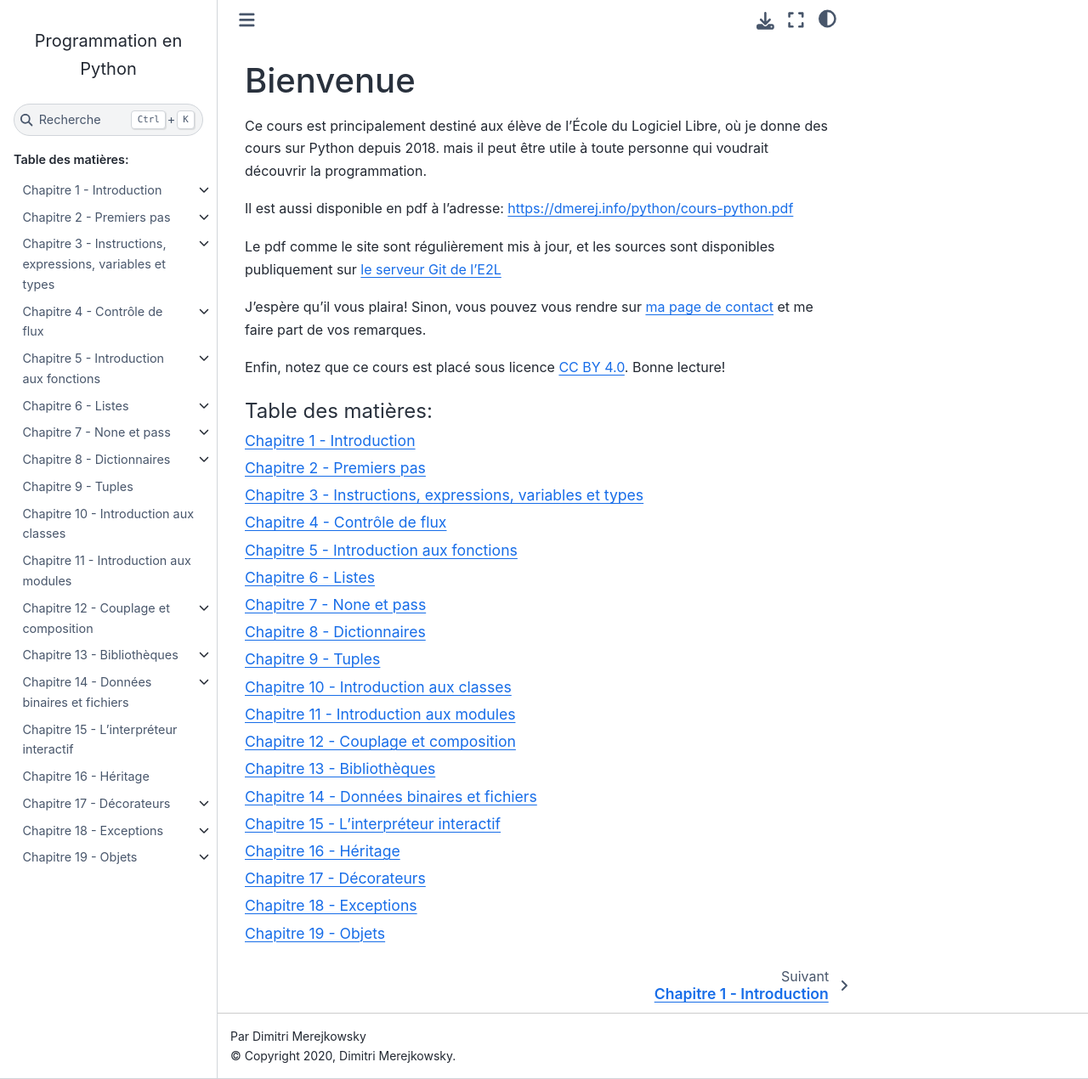
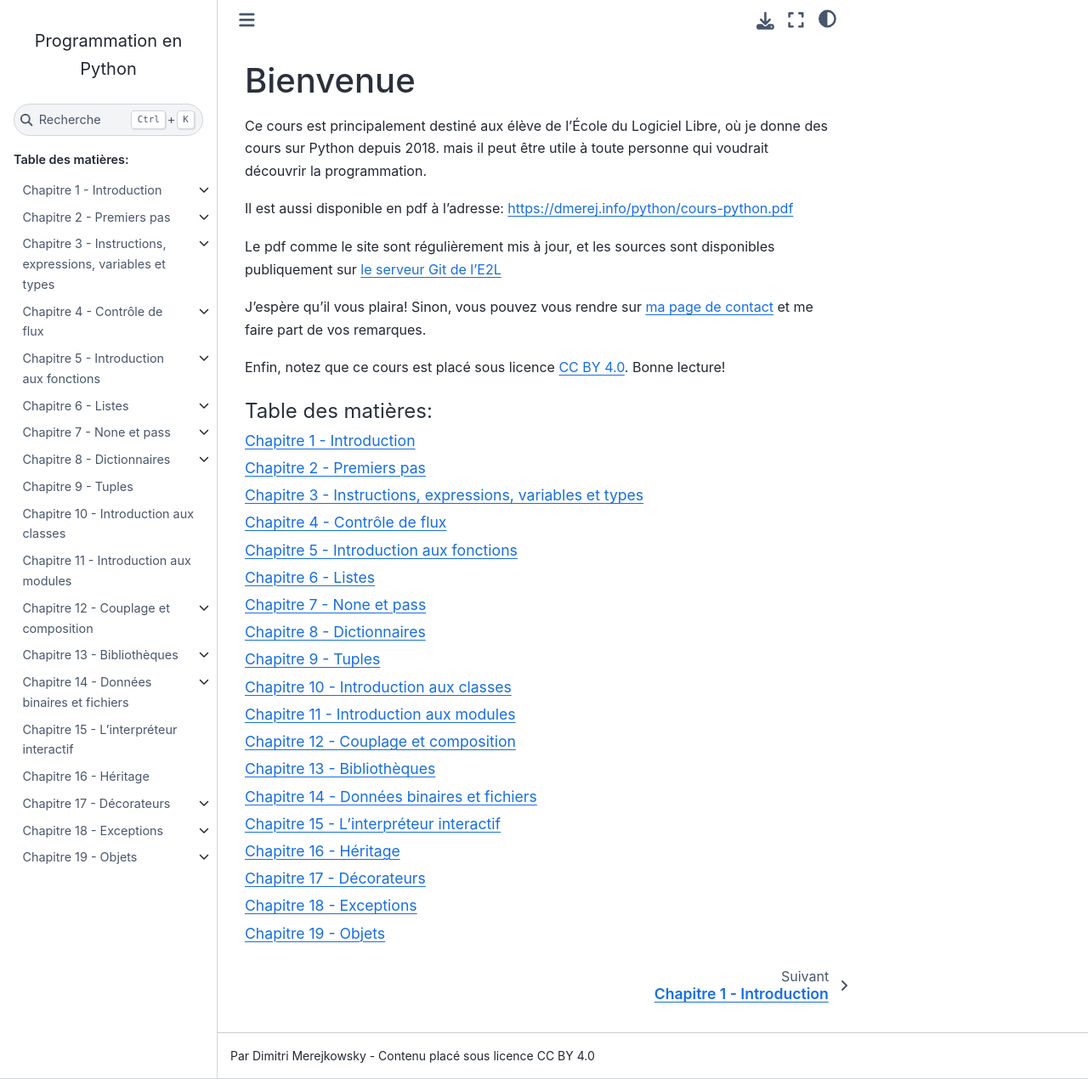
Before and after one commit to gruiick/cours-python, a Sphinx documentation site: the page built from cours/source/index.rst, in a window 1280 px wide and 1270 px high. Shown: the whole window at 85% size. Built offline with Sphinx 7.4.7 and the Sphinx Book theme 1.1.4, drawn with Linux system fonts in a browser that asks for light colours.

Commit message:
Small hack to display the CCY BY info

```diff
--- a/cours/source/conf.py
+++ b/cours/source/conf.py
@@ -1,9 +1,11 @@
 project = "Programmation en Python"
 copyright = "2020, Dimitri Merejkowsky"
-author = "Dimitri Merejkowsky"
+author = "Dimitri Merejkowsky - Contenu placé sous licence CC BY 4.0"
 
 version = "0.3"
 language = "fr"
+
+copyright = "CC BY 4.0"
 
 templates_path = ["_templates"]
 exclude_patterns = []
@@ -20,6 +22,7 @@ notfound_context = {
 notfound_urls_prefix = "/python/"
 
 html_show_sourcelink = False
+html_show_copyright = False
 html_theme = "sphinx_book_theme"
 # Don't use default "<project> <version> documentation"
 html_title = project
```
